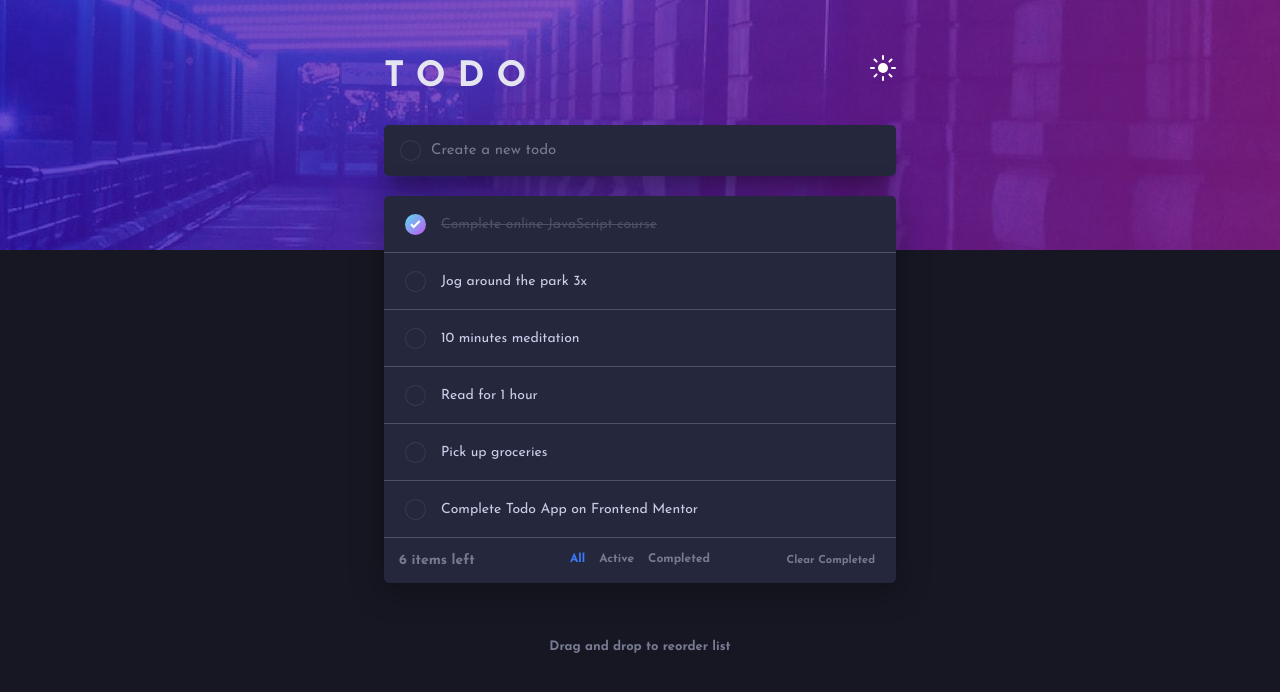
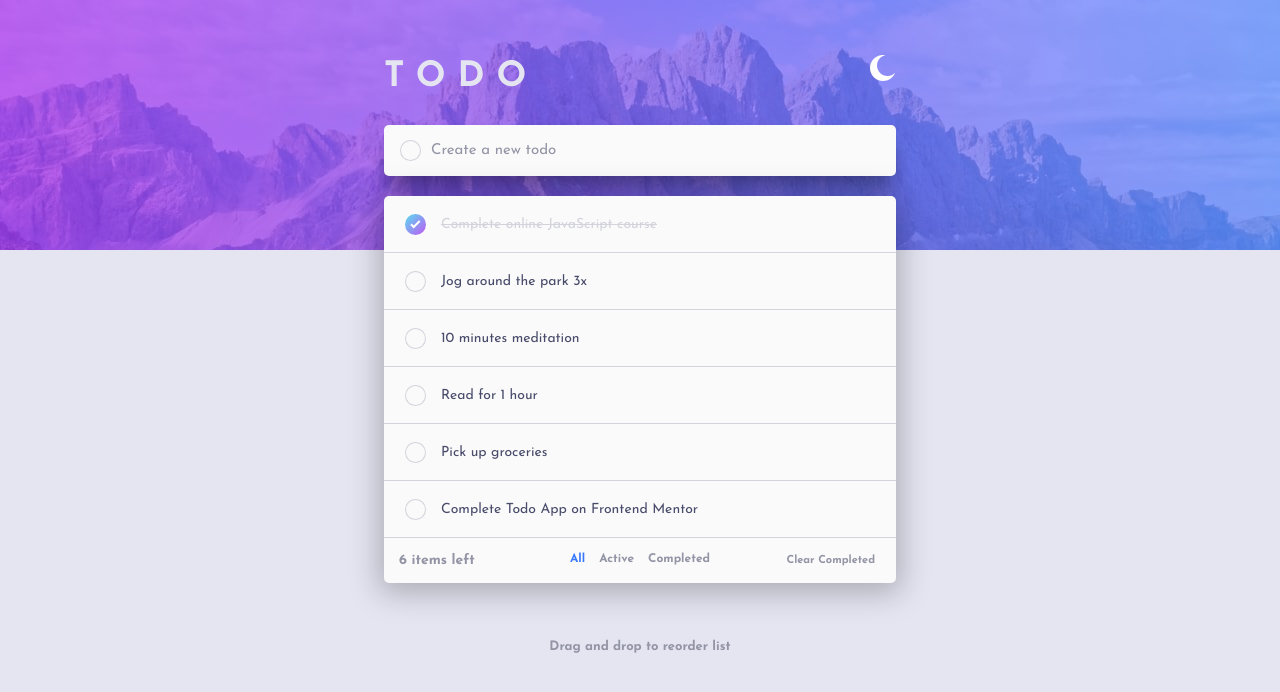
Before and after one commit to BrandonSdvl/Todo, a React (Create React App) app: page / in a window 1280 px wide. Shown: the top 692 px of the page. Built offline with nearby package versions, Linux system fonts and the light colour scheme.

Commit message:
Local Storage

```diff
--- a/src/App.jsx
+++ b/src/App.jsx
@@ -1,4 +1,4 @@
-import { useState } from 'react';
+import { useEffect, useState } from 'react';
 import './App.scss';
 import Footer from './components/Footer/Footer';
 import Header from './components/Header/Header';
@@ -58,9 +58,35 @@ const themes = {
 }
 
 function App() {
-  const [data, setData] = useState(initialData)
-  const [view, setView] = useState('all')
-  const [theme, setTheme] = useState('dark')
+  let localData = {}
+
+  if (localStorage.getItem('todo-data')) {
+    localData = JSON.parse(localStorage.getItem('todo-data'))
+  } else {
+    const userPrefersLight = window.matchMedia && window.matchMedia("(prefers-color-scheme: light)").matches;
+    const initialTheme = userPrefersLight ? 'light' : 'dark'
+
+    localData = {
+      theme: initialTheme,
+      data: initialData,
+      view: 'all'
+    }
+
+    localStorage.setItem("todo-data", JSON.stringify(localData));
+  }
+
+  const [data, setData] = useState(localData.data)
+  const [view, setView] = useState(localData.view)
+  const [theme, setTheme] = useState(localData.theme)
+
+  useEffect(() => {
+    let newData = {
+      theme,
+      data,
+      view
+    }
+    localStorage.setItem("todo-data", JSON.stringify(newData));
+  }, [data, view, theme])
 
   return (
     <div className="app" style={{ ...themes[theme] }}>
@@ -68,6 +94,7 @@ function App() {
       <TodoList data={data} setData={setData} view={view} />
       <Footer setView={setView} view={view} />
     </div>
+
   );
 }
 
--- a/src/App.scss
+++ b/src/App.scss
@@ -1,5 +1,6 @@
 .app {
     width: 100%;
+    min-height: 100vh;
     display: flex;
     flex-direction: column;
     align-items: center;
```
